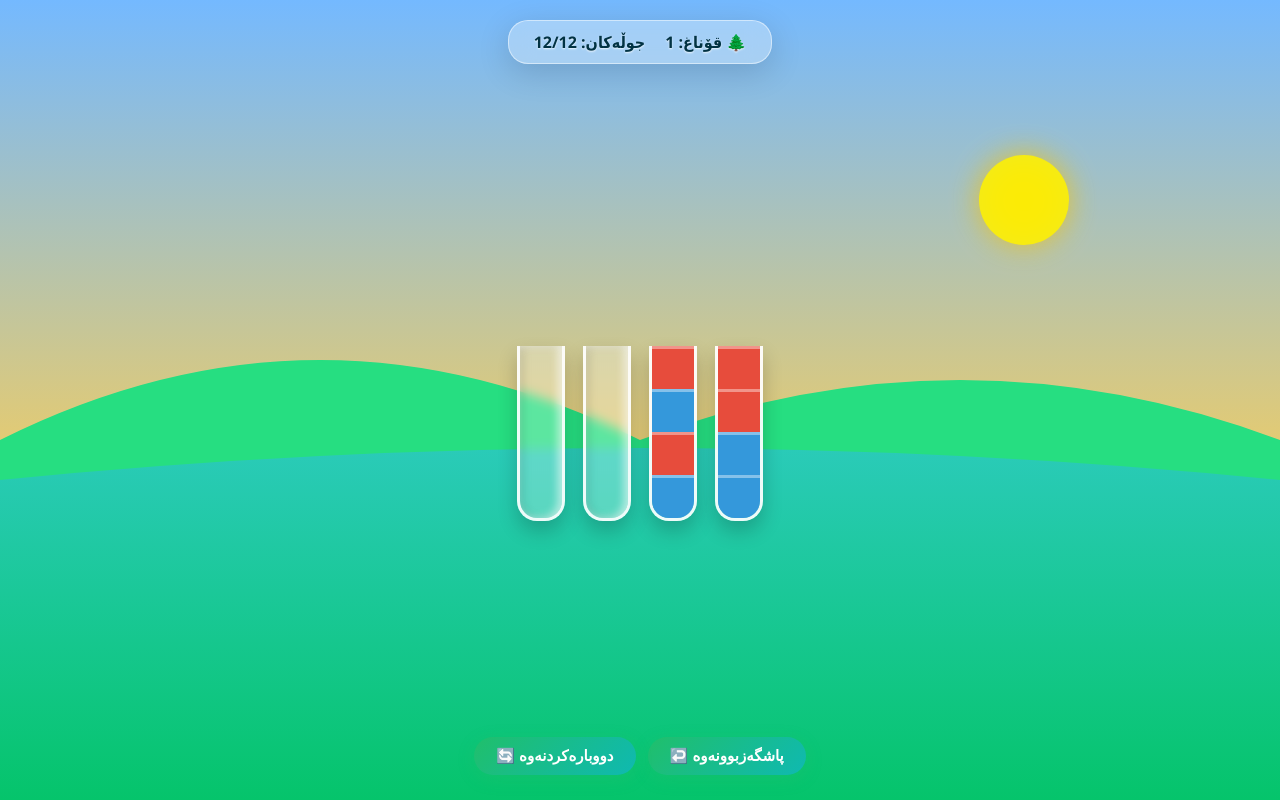
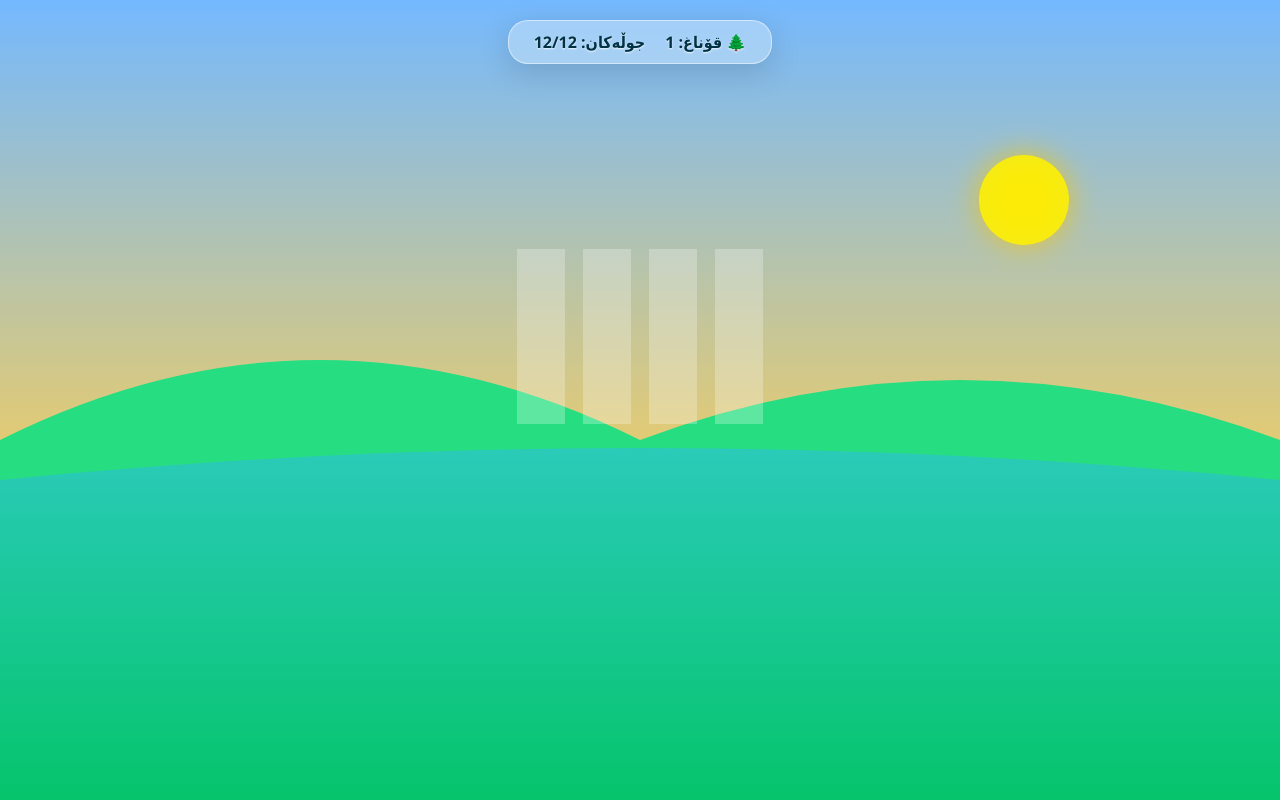
Before and after one commit to rebo00/index.html, a plain HTML site: page index.html in a window 1280 px wide. Drawn offline with Linux system fonts and the light colour scheme.

Commit message:
Update index.html

```diff
--- a/index.html
+++ b/index.html
@@ -72,58 +72,7 @@
             width: 48px;
             height: 175px;
             background: rgba(255, 255, 255, 0.25);
-            border: 3px solid rgba(255, 255, 255, 0.9);
-            border-top: none;
-            border-radius: 0 0 20px 20px;
-            position: relative;
-            display: flex;
-            flex-direction: column-reverse;
-            overflow: hidden;
-            cursor: pointer;
-            backdrop-filter: blur(6px);
-            -webkit-backdrop-filter: blur(6px);
-            box-shadow: inset -4px 0 8px rgba(255, 255, 255, 0.6),
-                        inset 4px 0 8px rgba(0, 0, 0, 0.1),
-                        0 10px 20px rgba(0,0,0,0.2);
-            transition: transform 0.3s cubic-bezier(0.25, 1, 0.5, 1), border-color 0.2s;
-            z-index: 2;
-        }
-
-        .bottle.selected {
-            transform: translateY(-20px) scale(1.05);
-            border-color: #f1c40f;
-            box-shadow: 0 15px 25px rgba(241, 196, 15, 0.4),
-                        inset -4px 0 8px rgba(255, 255, 255, 0.8);
-            z-index: 10;
-        }
-
-        .bottle.pour-to-left {
-            transform: translateY(-30px) rotate(-60deg) scale(1.05);
-            transition: transform 0.4s ease-in-out;
-            z-index: 20;
-        }
-
-        .bottle.pour-to-right {
-            transform: translateY(-30px) rotate(60deg) scale(1.05);
-            transition: transform 0.4s ease-in-out;
-            z-index: 20;
-        }
-
-        .liquid {
-            width: 100%;
-            height: 25%;
-            transition: height 0.3s ease-in-out;
-            position: relative;
-        }
-
-        .liquid::after {
-            content: '';
-            position: absolute;
-            top: 0; left: 0; right: 0;
-            height: 3px;
-            background: rgba(255, 255, 255, 0.4);
-        }
-
+            border: 3px solid rgba(255, 255, 255, 0.9
         .controls {
             margin-bottom: 25px;
             display: flex;
@@ -441,7 +390,7 @@
         }
 
         function resetLevel() {
-            startLevel(currentLevel);
+            star
         }
 
         startLevel(currentLevel);
```
